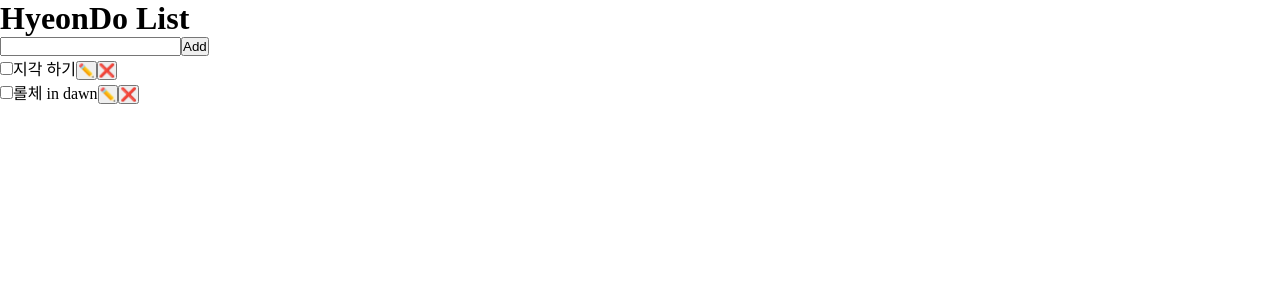
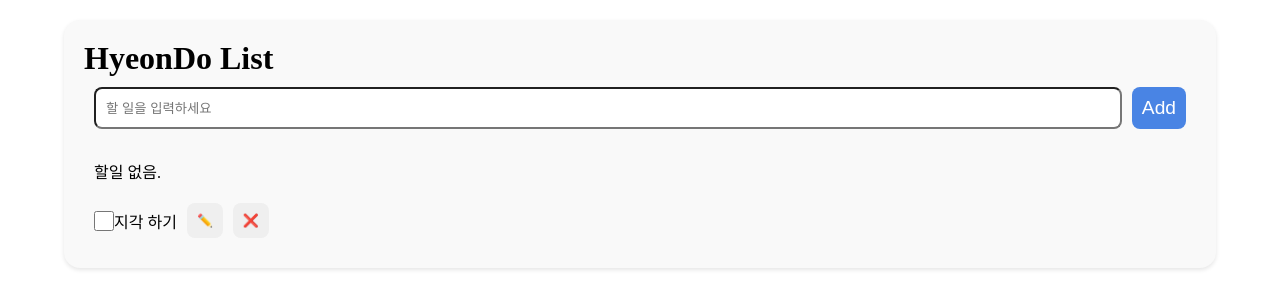
Before and after one commit to YimChaeyi/Programming3412, a React (Vite) app: page / in a window 1280 px wide. Shown: the top 308 px of the page. Built offline with nearby package versions, Linux system fonts and the light colour scheme.

Commit message:
TodoListApp HTML className, todolist.css

```diff
--- a/src/TodoListApp.jsx
+++ b/src/TodoListApp.jsx
@@ -1,24 +1,24 @@
+import './todolist.css'
+
 function TodoListApp(){
     return (
-        <div>
-            <h1>HyeonDo List</h1>
-            <form>
-                <input type="text" />
-                <button type="submit">Add</button>
+
+        <div className="todo">
+            <h1 className="todo__title">HyeonDo List</h1>
+            <form className="todo__form">
+                <input type="text" className="todo__input" placeholder='할 일을 입력하세요'/>
+                <button type="submit" className="todo__button todo__button--add">Add</button>
             </form>
+            <ul className="todo__list">
+                <li className="todo__item todo_item--empty">
+                    <p>할일 없음.</p>
+                </li>
 
-            <ul>
-                <li>
-                    <input type="checkbox" id="chk-1"/>
-                    <label htmlFor="chk-1">지각 하기</label>
-                    <button>✏️</button>
-                    <button>❌</button>
-                </li>
-                  <li>
-                    <input type="checkbox" id="chk-2"/>
-                    <label htmlFor="chk-2">롤체 in dawn</label>
-                    <button>✏️</button>
-                    <button>❌</button>
+                <li className="todo__item todo__item--complete">
+                    <input type="checkbox" id="chk-1" className="todo__check"/>
+                    <label htmlFor="chk-1" className="todo__label">지각 하기</label>
+                    <button className="todo__button todo__button--edit">✏️</button>
+                    <button className="todo__button todo__button--delete">❌</button>
                 </li>
             </ul>
         </div>
--- /dev/null
+++ b/src/todolist.css
@@ -0,0 +1,73 @@
+.todo {
+    /* width: 90%;
+    min-width: 400px; */
+    width: max(90%, 400px);
+    background-color: #f9f9f9;
+    margin: 20px auto;
+    padding: 20px;
+    border-radius: 16px;
+    box-shadow: 0 2px 4px rgba(0, 0, 0, 0.1);   /* 0: x축, 2px: 세로, 4px: blur*/
+}
+
+.todo__title{
+    font-size: 2rem;
+}
+
+.todo__form{
+    margin-bottom: 10px;
+    padding: 10px;
+    display: flex;
+}
+
+.todo__input{
+    padding: 10px;
+    margin-right: 10px;
+    font-size: 1px solid #ccc;
+    border-radius: 8px;
+    flex: 1;
+}
+
+.todo__button {
+    padding: 10px;
+    border: none;
+    border-radius: 8px;
+    font-size: 1.2rem;
+    cursor: pointer;
+    color: #fff;
+}
+
+.todo__button--add{
+    background-color: #4984e4;
+}
+
+.todo__item{
+    display: flex;
+    align-items: center;
+    padding: 10px;
+}
+
+.todo__check{
+    width: 20px;
+    height: 20px;
+    cursor: pointer;
+    accent-color: #999; /* 체크했을 때 배경색, 눈에 안 띄게 */
+}
+
+.todo__lable{
+    flex: 1;
+    margin-left: 10px;
+}
+
+.todo__button--edit, .todo__button--delete{
+    font-size: 0.8rem;
+    margin-left: 10px;
+
+}
+
+.todo___item--complete .todo__lable{
+    text-decoration: line-through;
+    color: #999;
+}
+
+/* A > B : A 바로 아래 자식 B
+A B: A 언젠가 자손 B */
```
